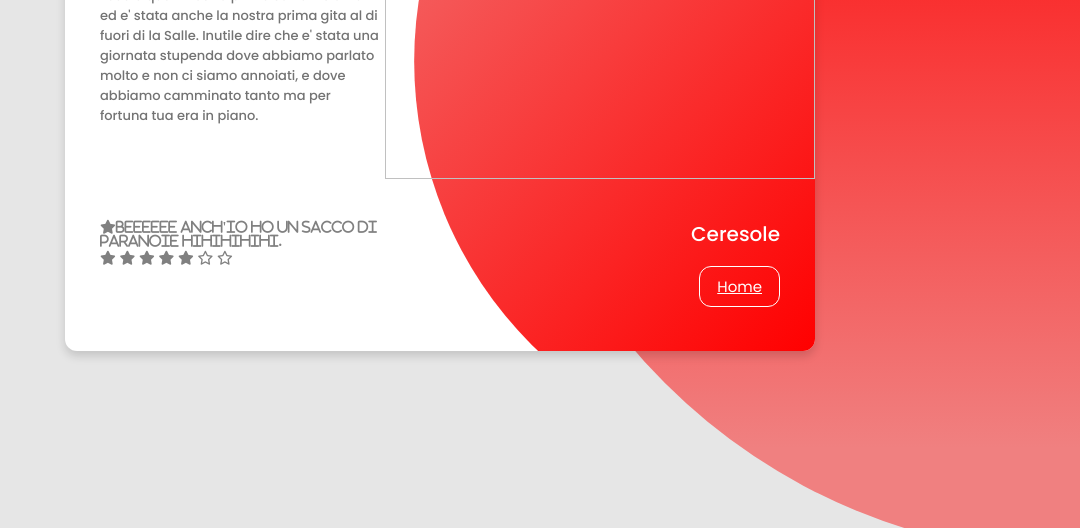
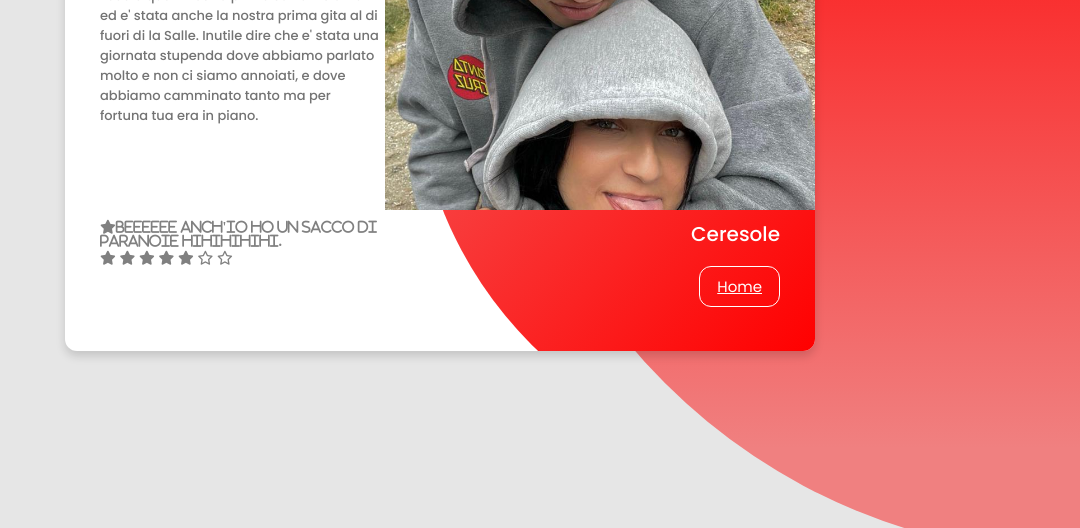
Before and after one commit to MatInTheSpace/MatInTheSpace.github.io, a plain HTML site: page SitoGa/Lago di Ceresole/index.html in a window 1280 px wide. Shown: the part 272-800 px from the top of the page, without its empty margins (200-1280 px from the left). Drawn offline with Linux system fonts and the light colour scheme.

Commit message:
Update index.html

```diff
--- a/SitoGa/Lago di Ceresole/index.html
+++ b/SitoGa/Lago di Ceresole/index.html
@@ -29,7 +29,7 @@
     <div class="box two">
       <div class="image-box">
         <div class="image">
-          <img src="ceresole.jpeg" alt="">
+          <img src="images/ceresole.jpeg" alt="">
         </div>
         <div class="info">
           <div class="name">Ceresole</div>
```
